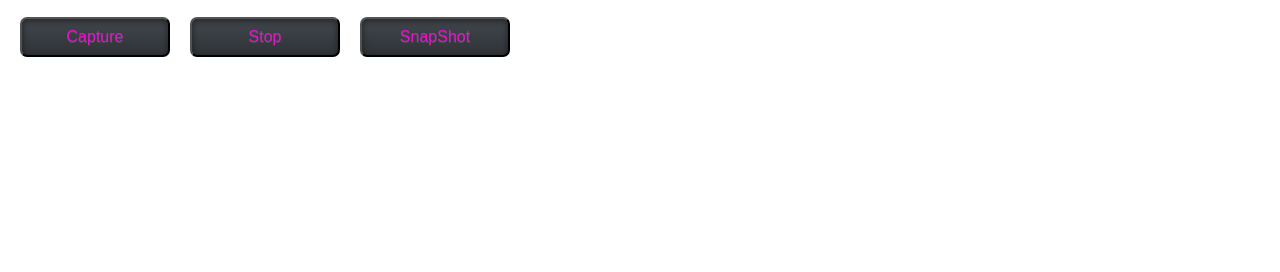
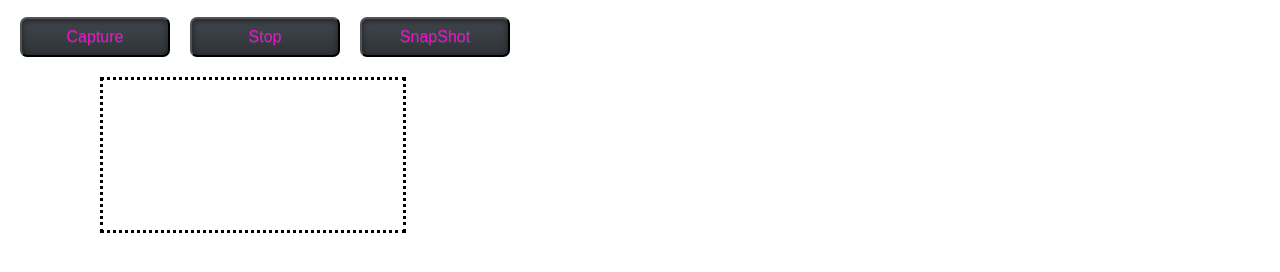
Before and after one commit to rafty/Camera, a plain HTML site: page index.html in a window 1280 px wide. Shown: the part 46-318 px from the top of the page. Drawn offline with Linux system fonts and the light colour scheme.

Commit message:
chenge Style

```diff
--- a/css/index.css
+++ b/css/index.css
@@ -27,6 +27,12 @@ div#btnFrame {
 	width: 800px;
 }
 
+.clearfix:after {
+    content: '';
+    display: block;
+    clear: both;
+}
+
 button {
 		width: 150px;
 		height: 40px;
@@ -44,10 +50,14 @@ button {
     float: left;
 }
 
+#cameraView {
+   clear: both;
+}
+
 video {
+	border-style: dotted;
   margin-top: 20px;
   margin-left: 100px;
-  clear: both;
 }
 
 div#back {
--- a/index.html
+++ b/index.html
@@ -10,11 +10,13 @@
     <header>
       <h1>camera</h1>
     </header>
-    <div id="btnFrame" >
-      <button id ="accessCamera">Capture</button>
-      <button id ="stopCamera">Stop</button>
-      <button id ="snapshot">SnapShot</button>
+    <div id="btnFrame" class="clearfix">
+      <div><button id ="accessCamera">Capture</button></div>
+      <div><button id ="stopCamera">Stop</button></div>
+      <div><button id ="snapshot">SnapShot</button></div>
     </div>
-    <video id="myVideo"></video><br/>
+    <div id="cameraView">
+      <video id="myVideo"></video>
+    </div>
   </body>
 </html>
```
